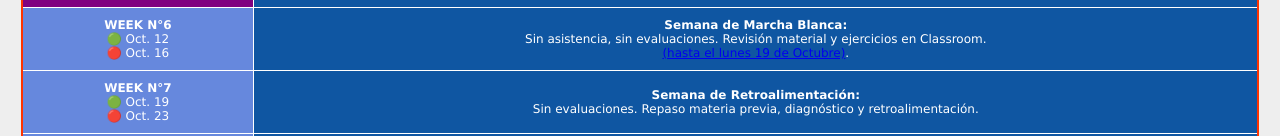
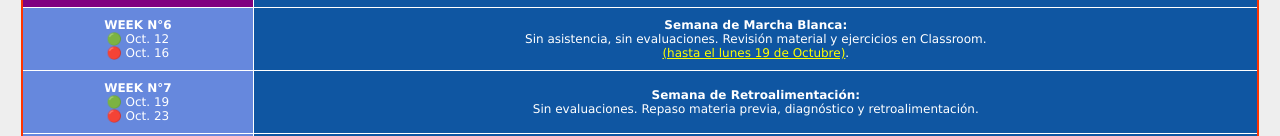
Before and after one commit to Juedmar/calendar, a plain HTML site: page index.html in a window 1280 px wide. Shown: the part 746-882 px from the top of the page. Drawn offline with Linux system fonts and the light colour scheme.

Commit message:
Add files via upload

```diff
--- a/index.html
+++ b/index.html
@@ -167,7 +167,7 @@
  <td style="border: 1px solid white;" onmouseover="this.style.background='#FF8800';" onmouseout="this.style.background='';" colspan="5">
  <b>Semana de Marcha Blanca:</b><br>
  Sin asistencia, sin evaluaciones. Revisión material y ejercicios en Classroom.<br>
- <a href="mail_vicerrectoria.pdf">(hasta el lunes 19 de Octubre)</a>.
+ <a href="mail_vicerrectoria.pdf" style="color: yellow;">(hasta el lunes 19 de Octubre)</a>.
  </td>
 </tr>
 
```
